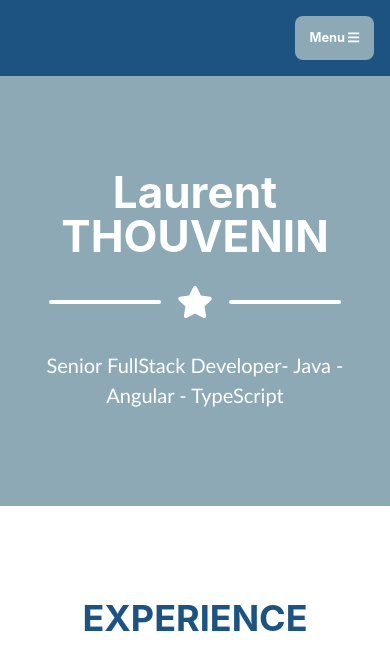
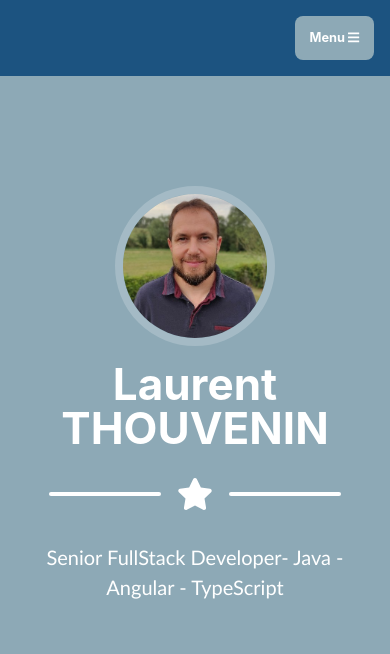
Before and after one commit to lauthou/lauthou.github.io, a plain HTML site: page index.html in a window 390 px wide. Shown: the top 654 px of the page. Drawn offline with nearby package versions, Linux system fonts and the light colour scheme; a web font is replaced by a local one.

Commit message:
Add files via upload

```diff
--- a/index.html
+++ b/index.html
@@ -33,7 +33,7 @@
         <header class="masthead bg-primary text-white text-center">
             <div class="container d-flex align-items-center flex-column">
                 <!-- Masthead Avatar Image-->
-				<span class="d-none d-lg-block profile">
+				<span class="d-lg-block profile">
 				<img class="img-fluid img-profile rounded-circle mx-auto mb-25" src="assets/img/2020-08-13.jpg" alt="">
 				</span>
                 <!-- Masthead Heading-->
```
